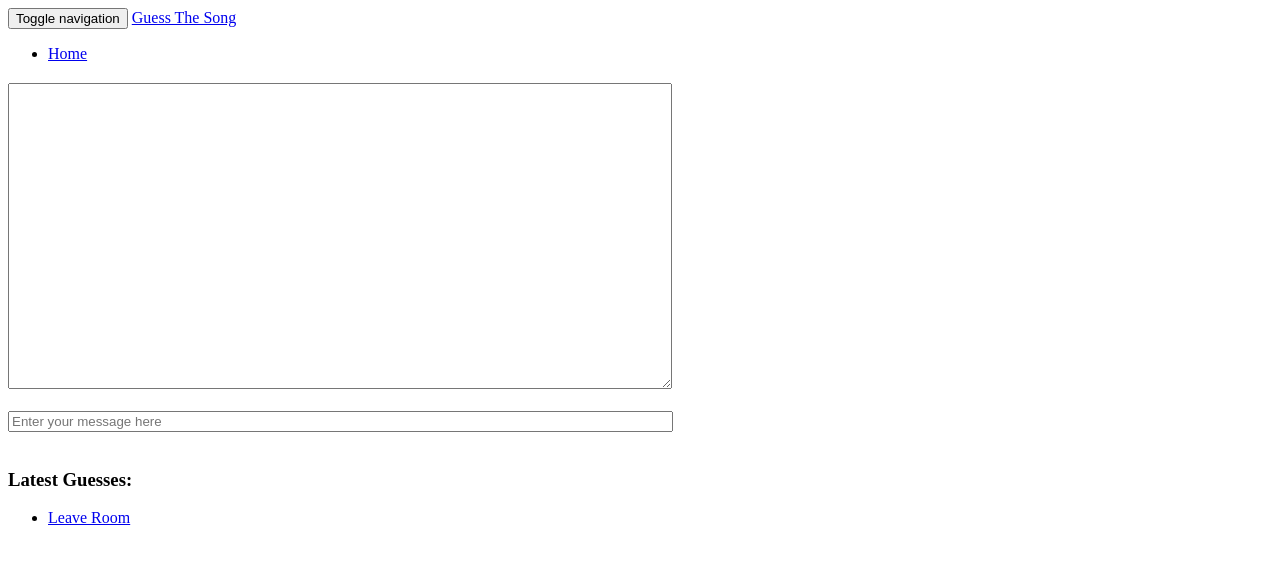
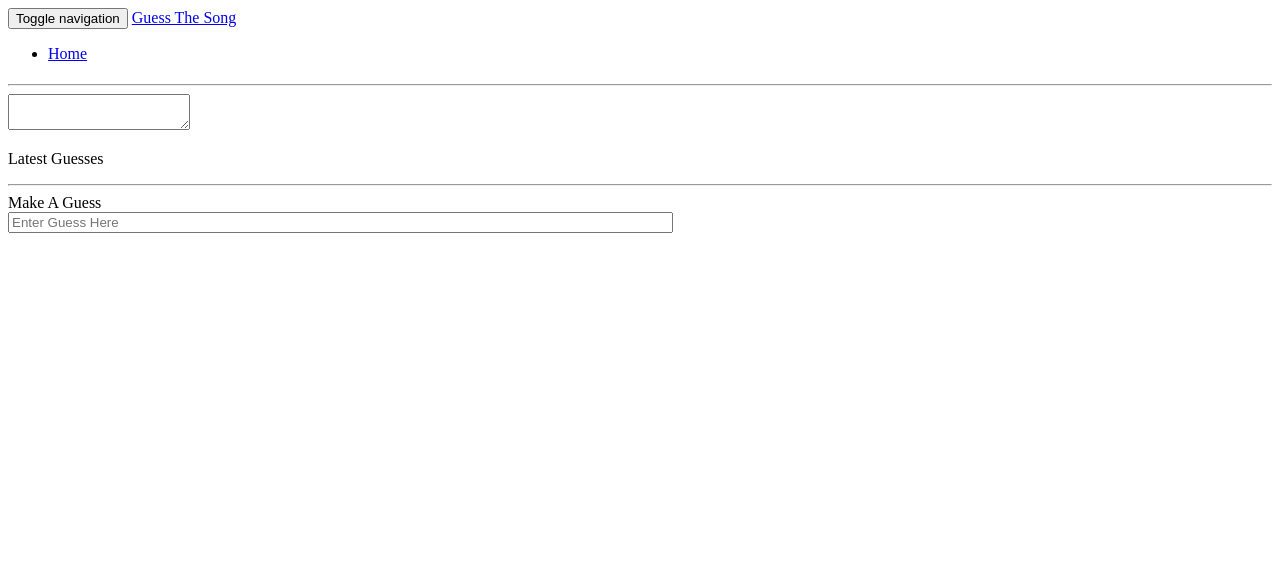
Before and after one commit to giganticbonsai/game-draft, a Flask app: template app/templates/room/room.html in a window 1280 px wide. Shown: the top 564 px of the page. Run offline with Flask 2, Linux system fonts and the light colour scheme; the template is opened without the code that fills it, so the values that code supplies are empty; parts of the project's set-up code (start-up, migrations or seed data) failed here and were passed over; some libraries are stand-ins or nearby versions.

Commit message:
CSS changes, Clue default img, Latest guess, text area

```diff
--- a/app/game/manager.py
+++ b/app/game/manager.py
@@ -10,6 +10,8 @@ from app.game.song import Song
 
 class Manager(object):
 
+    NUMBER_OF_GUESSES_SHOWN = 10
+
     def __init__(self, song, artist, spotify_manager, duration=5):
         self.room_id = 0
         self.players = []
@@ -21,7 +23,7 @@ class Manager(object):
     def _start_game(self, song, artist, duration):
         self.date_end = datetime.utcnow() + timedelta(minutes=duration)
         self.song = Song(self.spotify, song, artist)
-        self.guesses = []
+        self.guesses = [''] * self.NUMBER_OF_GUESSES_SHOWN
         self.open_clue_interval = duration/(len(self.song.hidden_clues)+1)
 
     @property
@@ -35,7 +37,7 @@ class Manager(object):
 
     @property
     def latest_guess(self):
-        return self.guesses[0:10]
+        return self.guesses[0:self.NUMBER_OF_GUESSES_SHOWN]
 
     @property
     def clues(self):
--- a/app/game/song.py
+++ b/app/game/song.py
@@ -1,4 +1,6 @@
 import random
+
+from flask import url_for
 
 
 class Guess(object):
@@ -85,7 +87,7 @@ class Song(Guess):
         }
         hidden_value = {
             'value': 'Artist',
-            'image': 'To Add Blurred image'
+            'image': url_for('static', filename='images/hidden_clue.png')
         }
         self._add_clue('Artist', artist_clue, hidden_value)
 
@@ -96,7 +98,7 @@ class Song(Guess):
         }
         hidden_value = {
             'value': 'Album',
-            'image': 'To Add Blurred image'
+            'image': url_for('static', filename='images/hidden_clue.png')
         }
         self._add_clue('Album', album_clue, hidden_value)
 
--- a/app/static/js/room.js
+++ b/app/static/js/room.js
@@ -18,15 +18,18 @@ $(document).ready(function(){
         var guesses = data.guesses
         latest_guesses = '';
         for (var i = 0; i < guesses.length; i++){
-            latest_guesses = latest_guesses + '<p>' + guesses[i] + '</p>';
+            latest_guesses = latest_guesses + '<li class="list-group-item">' + guesses[i] + '</li>';
         }
         $('#latest_guesses').html(latest_guesses);
         var clues = data.clues
         clue_values = '';
         for (var key in clues) {
             if (clues.hasOwnProperty(key)) {
-            img = '<img src="'+ clues[key]['image'] +'" height="42" width="42">'
-            clue_values = clue_values + '<li id="' + key +'">' + clues[key]['value'] + img + '</li>';
+            img = '<img src="'+ clues[key]['image'] +
+            '" class="bd-placeholder-img card-img-top" width="140" height="140" alt="Clue" class="img-circle>'
+            clue_values = clue_values +
+            '<div class="col-sm-4 col-md-offset-1"><div class="card mb-4 shadow-sm">' + img + '<div class="card-body"><h5 class="card-title text-center">'+
+             clues[key]['value'] +'</h5></div></div></div>';
             }
         }
         $('#clues').html(clue_values);
--- a/app/templates/base.html
+++ b/app/templates/base.html
@@ -20,13 +20,18 @@
                 <ul class="nav navbar-nav">
                     <li><a href="{{ url_for('main.index') }}">Home</a></li>
                 </ul>
+                <ul class="nav navbar-nav navbar-right">
+                    {% if song %}
+                    <li><a href="#" onclick="leave_room();">Leave Room</a></li>
+                    {% endif %}
+                </ul>
             </div>
         </div>
     </nav>
 {% endblock %}
 
 {% block content %}
-    <div class="container">
+    <div class="container text-center">
         {% with messages = get_flashed_messages() %}
         {% if messages %}
             {% for message in messages %}
--- a/app/templates/index.html
+++ b/app/templates/index.html
@@ -4,7 +4,7 @@
 {% block app_content %}
     <h1>Join Room</h1>
     <div class="row">
-        <div class="col-md-4">
+        <div class="col-sm-4 col-sm-offset-4">
             {{ wtf.quick_form(form) }}
         </div>
     </div>
--- a/app/templates/room/create.html
+++ b/app/templates/room/create.html
@@ -9,7 +9,7 @@
 {% block app_content %}
         <h1>Create</h1>
         <div class="row">
-            <div class="col-md-4">
+            <div class="col-sm-4 col-sm-offset-4">
                 {{ wtf.quick_form(form) }}
             </div>
         </div>
--- a/app/templates/room/room.html
+++ b/app/templates/room/room.html
@@ -2,20 +2,34 @@
 {% import 'bootstrap/wtf.html' as wtf %}
 
 {% block app_content %}
-        <h2 id="song"></h2>
-        <div id="time"></div>
-        <div>
-            <ul id="clues"></ul>
+        <div class="container jumbotron text-center">
+            <h1 id="song" class="jumbotron-heading"></h1>
+            <p id="time" class="lead text-muted"></p>
         </div>
-        <textarea id="chat" cols="80" rows="20"></textarea><br><br>
-        <input id="text" size="80" placeholder="Enter your message here"><br><br>
-        <h3>Latest Guesses:</h3>
-        <div id="latest_guesses"></div>
-        <ul class="nav justify-content-center">
-            <li class="nav-item">
-                <a class="nav-link active" href="#" onclick="leave_room();">Leave Room</a>
-            </li>
-        </ul>
+        <div class="container">
+            <div id="clues" class="row"></div>
+        </div>
+        <hr>
+        <div class="container">
+            <div class="row">
+                <div class="col-sm-6">
+                  <textarea id="chat" class="form-control" readonly></textarea>
+                </div>
+                <div class="col-sm-6">
+                    <p>Latest Guesses</p>
+                    <ul id="latest_guesses" class="list-group list-group-flush"></ul>
+                </div>
+            </div>
+        </div>
+        <hr>
+        <div class="container">
+            <div class="input-group col-sm-12">
+              <div class="input-group-prepend">
+                <span class="input-group-text">Make A Guess</span>
+              </div>
+              <input id="text" size="80" placeholder="Enter Guess Here" type="text" class="form-control">
+            </div>
+        </div>
 {% endblock %}
 
 
```
Also changed, not shown: app/static/images/hidden_clue.png (added).
